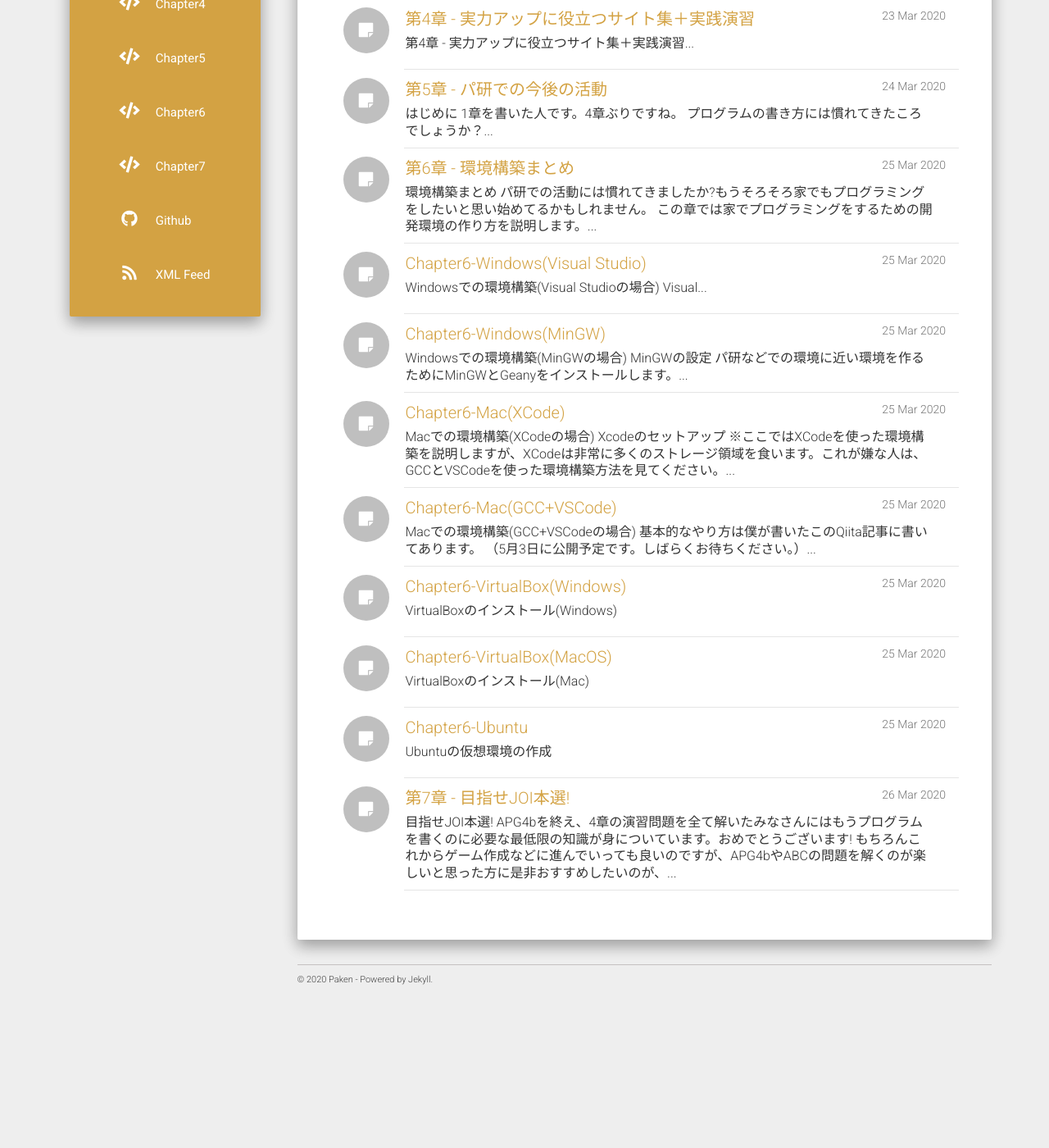
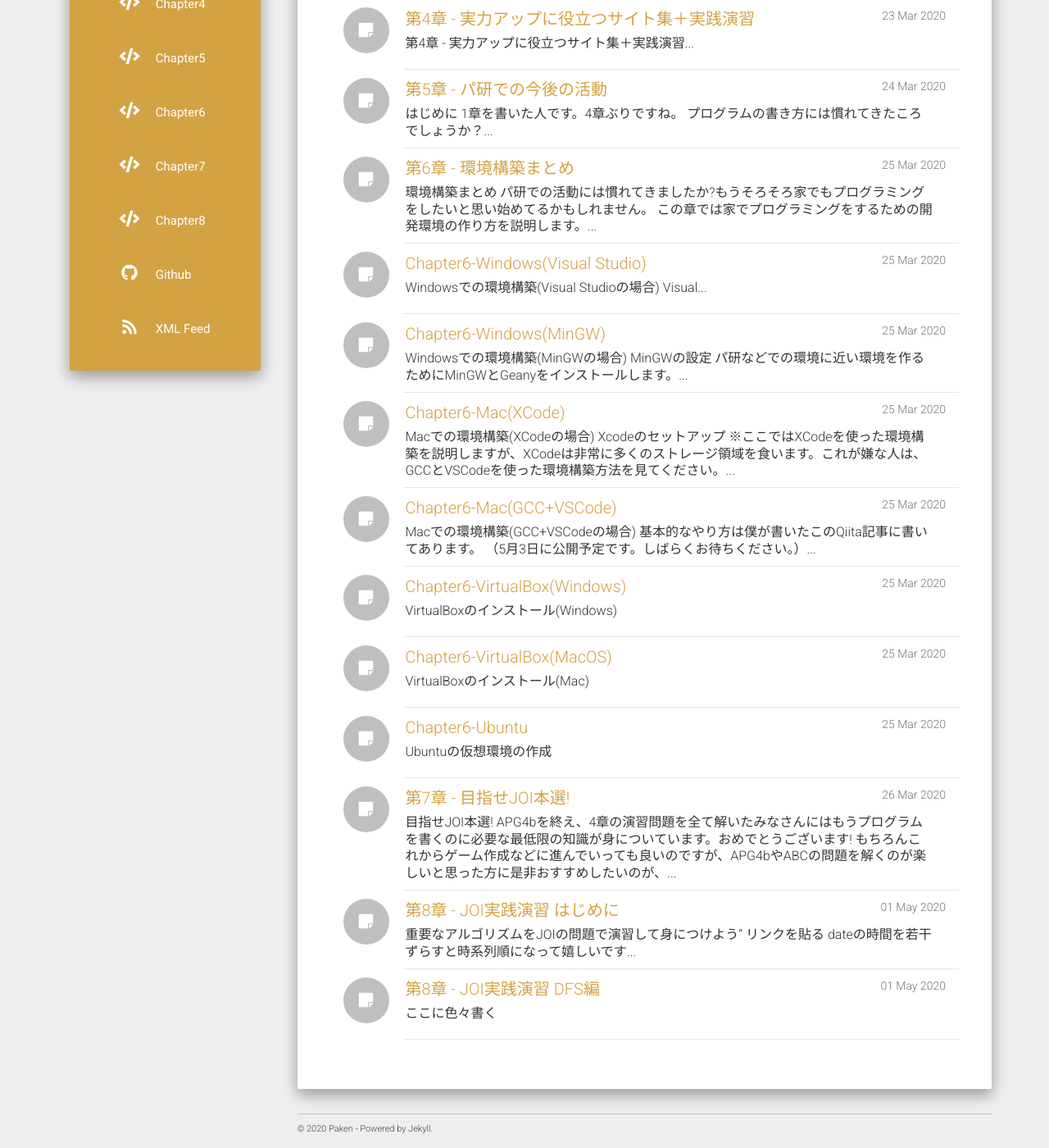
Before and after one commit to TKPaken/beginners, a Jekyll site: the page built from index.html, in a window 1280 px wide and 1400 px high, scrolled down 826 px. Shown: the whole window at 82% size. Built offline with Jekyll 4.4.1, drawn with Linux system fonts in a browser that asks for light colours; nearby versions of some CDN libraries; the list of posts is cut into pages by our own code; before the commit the page ends 2056 px from its top, so only the background shows below that.

Commit message:
8章を追加

```diff
--- a/_data/urls.json
+++ b/_data/urls.json
@@ -55,6 +55,11 @@
     "icon": "fas fa-code"
   },
   {
+    "text": "Chapter8",
+    "url": "/category/chapter8",
+    "icon": "fas fa-code"
+  },
+  {
     "text": "Github",
     "url": "https://github.com/TKPaken",
     "icon": "fab fa-github",
--- /dev/null
+++ b/_posts/2020-5-1-chapter8-DFS.md
@@ -0,0 +1,9 @@
+---
+layout: post
+title: "第8章 - JOI実践演習 DFS編"
+date: 2020-05-01 01:00
+categories: chapter8
+mathjax: true
+---
+
+ここに色々書く
--- /dev/null
+++ b/_posts/2020-5-1-chapter8_intro.md
@@ -0,0 +1,13 @@
+---
+layout: post
+title: "第8章 - JOI実践演習 はじめに"
+date: 2020-05-01 0:00
+categories: chapter8
+mathjax: true
+---
+
+重要なアルゴリズムをJOIの問題で演習して身につけよう”
+
+リンクを貼る
+
+dateの時間を若干ずらすと時系列順になって嬉しいです
```
Also changed, not shown: category/chapter8.md (added, +6 -0 lines).
